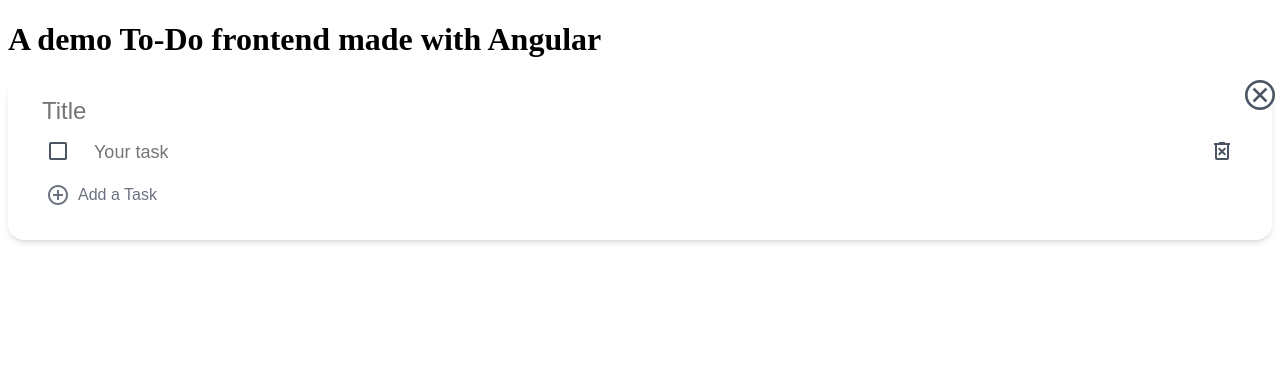
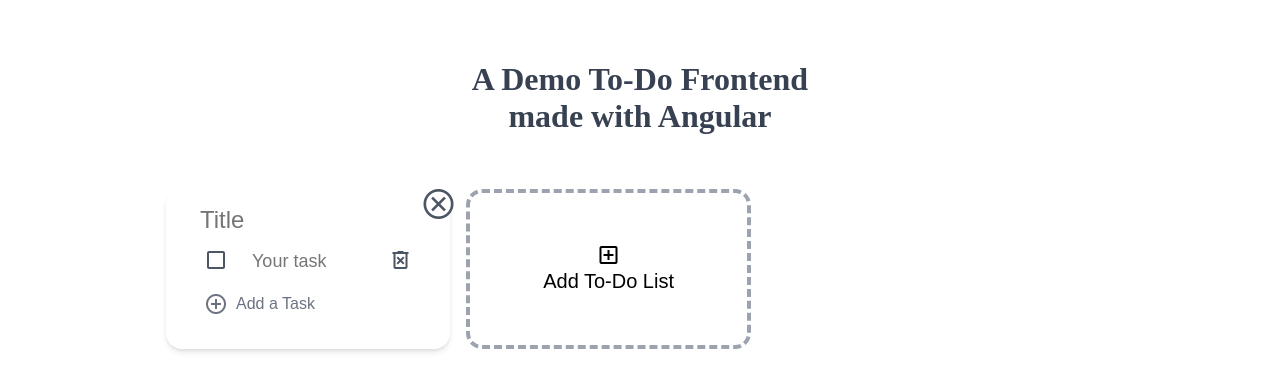
Before and after one commit to Anurav-Garg/angular-todo-demo, an Angular app: page / in a window 1280 px wide. Shown: the top 390 px of the page. Built offline with nearby package versions, Linux system fonts and the light colour scheme.

Commit message:
Make final main page

```diff
--- a/src/app/app.component.css
+++ b/src/app/app.component.css
@@ -0,0 +1,57 @@
+.page-container {
+  display: flex;
+  justify-items: center;
+  align-items: center;
+  flex-direction: column;
+  width: 100%;
+}
+
+.todo-container {
+  width: 75%;
+  display: flex;
+  flex-wrap: wrap;
+  gap: 1rem;
+  justify-items: center;
+  align-items: start;
+}
+
+.heading {
+  text-align: center;
+  padding: 2rem;
+  color: rgb(55 65 81);
+}
+
+.todo-card-container {
+  flex-basis: 30%;
+  min-width: 0px;
+}
+
+.add-card-button {
+  align-self: stretch;
+  border-style: dashed;
+  border-radius: 1rem;
+  border-width: 0.25rem;
+  border-color:  rgb(156 163 175);
+  padding-left: 2rem;
+  padding-right: 2rem;
+  padding-top: 1rem;
+  padding-bottom: 1rem;
+  flex-basis: 30%;
+  background-color: inherit;
+  cursor: pointer;
+  display: flex;
+  flex-direction: column;
+  justify-content: center;
+  align-items: center;
+  font-size: 1.25rem;
+  line-height: 1.75rem;
+  min-height: 10rem;
+}
+
+.add-card-button:hover {
+  background-color: rgb(229 231 235);
+}
+
+.bottom-space {
+  padding-top: 10rem;
+}
--- a/src/app/app.component.html
+++ b/src/app/app.component.html
@@ -1,3 +1,20 @@
-<!-- Title -->
-<h1>A demo To-Do frontend made with Angular</h1>
-<app-todo-card></app-todo-card>
+<div class="page-container">
+  <!-- Title -->
+  <h1 class="heading">
+    A Demo To-Do Frontend <br />
+    made with Angular
+  </h1>
+  <div class="todo-container">
+    <div *ngFor="let todoCard of todoCards" class="todo-card-container">
+      <app-todo-card
+        [id]="todoCard"
+        (deleteEvent)="deleteCard($event)"
+      ></app-todo-card>
+    </div>
+    <button class="add-card-button" (click)="addCard()">
+      <span class="material-symbols-outlined"> add_box </span>
+      <div>Add To-Do List</div>
+    </button>
+  </div>
+  <div class="bottom-space"></div>
+</div>
--- a/src/app/app.component.ts
+++ b/src/app/app.component.ts
@@ -3,8 +3,23 @@ import { Component } from '@angular/core';
 @Component({
   selector: 'app-root',
   templateUrl: './app.component.html',
-  styleUrls: ['./app.component.css']
+  styleUrls: ['./app.component.css'],
 })
 export class AppComponent {
   title = 'todoDemo';
+
+  todoCards: number[] = [0];
+
+  addCard(): void {
+    this.todoCards.push(this.todoCards.length);
+  }
+
+  deleteCard(id: number) {
+    if (id < this.todoCards.length) {
+      this.todoCards.splice(id, 1);
+      for (let i = 0; i < this.todoCards.length; i++) {
+        this.todoCards[i] = i;
+      }
+    }
+  }
 }
```
